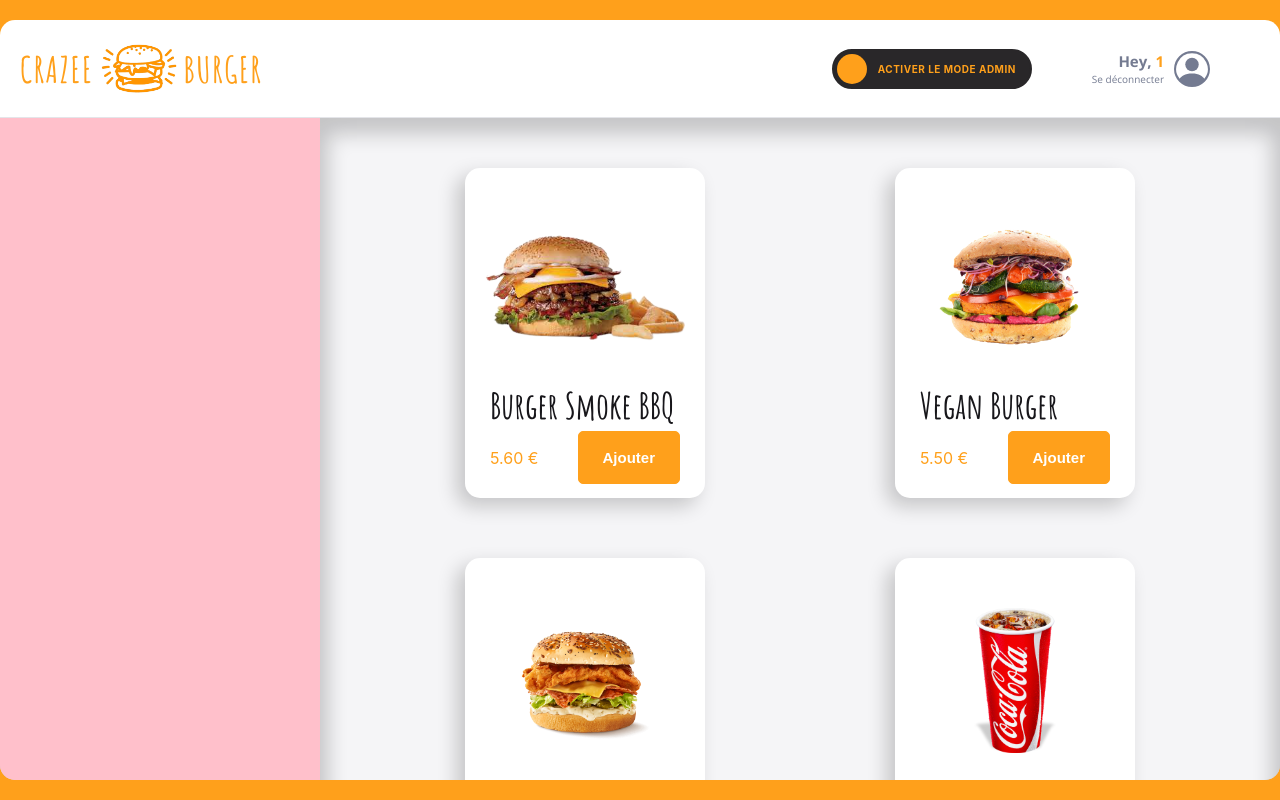
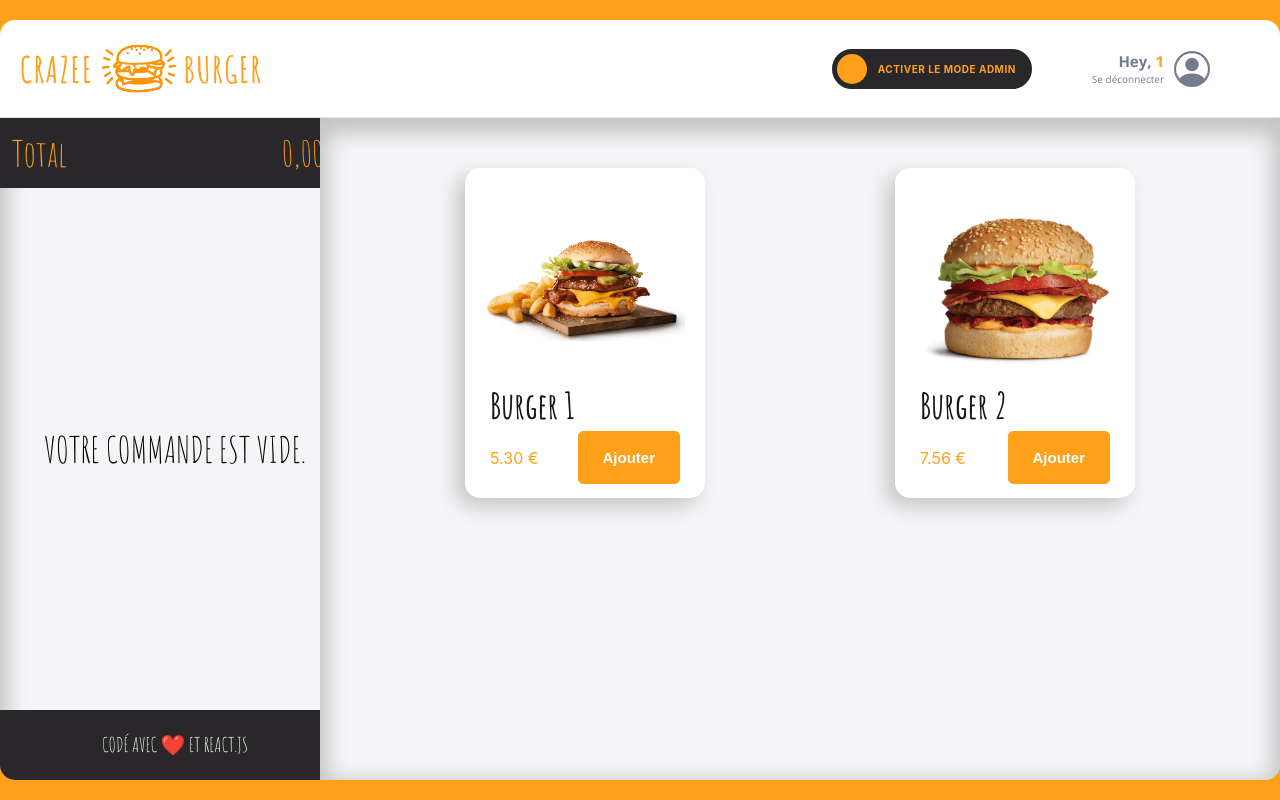
Before and after one commit to michelschmitt68/crazee-burger, a React (Vite) app: page /order/1 in a window 1280 px wide. Built offline with nearby package versions, Linux system fonts and the light colour scheme.

Commit message:
♻️ F10: decompose basket in components

```diff
--- a/src/components/pages/order/Admin/AdminPanel.jsx
+++ b/src/components/pages/order/Admin/AdminPanel.jsx
@@ -86,8 +86,6 @@ const PanelAdminStyled = styled.div`
     border: 1px solid ${theme.colors.greyLight};
     padding: 30px 70px;
     box-shadow: 0 -2px 5px rgba(0, 0, 0, 0.1);
-    border-bottom-left-radius: ${theme.borderRadius.extraRound};
-    border-bottom-right-radius: ${theme.borderRadius.extraRound};
 }
 
 
--- /dev/null
+++ b/src/components/pages/order/Basket/Basket.jsx
@@ -0,0 +1,28 @@
+import styled from "styled-components";
+import { theme } from "../../../../theme";
+import Total from "./Total";
+import BasketBody from "./BasketBody";
+import Footer from "./Footer";
+
+
+const Basket = () => {
+  return (
+    <BasketStyled>
+        <Total />
+        <BasketBody/>
+        <Footer/>
+    </BasketStyled>
+  )
+}
+
+export default Basket
+
+const BasketStyled = styled.div`
+  width: 350px;
+  display: flex;
+  align-items: center;
+  flex-direction: column;
+  font-size: ${theme.fonts.P4};
+  font-family: "Amatic SC", cursive;
+  font-weight: ${theme.weights.regular};
+`;
--- /dev/null
+++ b/src/components/pages/order/Basket/BasketBody.jsx
@@ -0,0 +1,20 @@
+import styled from "styled-components";
+
+
+const BasketBody = () => {
+  return (
+    <BasketBodyStyled className="body">
+        <span>VOTRE COMMANDE EST VIDE.</span>
+    </BasketBodyStyled>
+  )
+}
+
+export default BasketBody
+
+const BasketBodyStyled = styled.div`
+    display: flex;
+    width: 100%;
+    justify-content: center;
+    align-items: center;
+    flex: 1;
+`;
--- /dev/null
+++ b/src/components/pages/order/Basket/Footer.jsx
@@ -0,0 +1,29 @@
+import styled from "styled-components";
+import { theme } from "../../../../theme";
+
+
+const Footer = () => {
+  return (
+    <FooterStyled>
+        <div className="end">
+            <p>CODÉ AVEC ❤️ ET REACT.JS</p>
+        </div>
+    </FooterStyled>
+  )
+}
+
+export default Footer
+
+const FooterStyled = styled.div`
+    display: flex;
+    align-items: center;
+    justify-content: center;
+    height: 70px;
+    width: 100%;
+    background-color: ${theme.colors.background_dark};
+    color: ${theme.colors.primary};
+    padding: 17px 12px;
+    font-size: ${theme.fonts.P2};
+    color: ${theme.colors.white};
+    background-color: ${theme.colors.background_dark};
+`;
--- /dev/null
+++ b/src/components/pages/order/Basket/Total.jsx
@@ -0,0 +1,25 @@
+import styled from "styled-components";
+import { theme } from "../../../../theme";
+
+
+const Total = () => {
+  return (
+    <TotalStyled>
+        <span>Total</span>
+        <span>0,00€</span>
+    </TotalStyled>
+  )
+}
+
+export default Total
+
+const TotalStyled = styled.div`
+    display: flex;
+    justify-content: space-between;
+    align-items: center;
+    width: 100%;
+    height: 70px;
+    background-color: ${theme.colors.background_dark};
+    color: ${theme.colors.primary};
+    padding: 17px 12px;
+`;
--- a/src/components/pages/order/Main/Main.jsx
+++ b/src/components/pages/order/Main/Main.jsx
@@ -6,6 +6,7 @@ import AdminPanel from "../Admin/AdminPanel";
 import EmptyMenu from "./EmptyMenu";
 import { useContext } from "react";
 import OrderContext from '../../../../contexts/OrderContext';
+import Basket from "../Basket/Basket"
 
 
 
@@ -15,7 +16,7 @@ export default function Main() {
 
   return (
       <MainStyled className="main">
-        <div className="basket"></div>
+        <Basket></Basket>
 
         <div className="boddd">
           {menus.length === 0 ? (
--- a/src/components/pages/order/Main/Menu.jsx
+++ b/src/components/pages/order/Main/Menu.jsx
@@ -35,4 +35,5 @@ const MenuStyled = styled.div`
   padding: 50px 50px 150px;
   justify-items: center;
   box-shadow: 0px 8px 20px 8px rgba(0, 0, 0, 0.2) inset;
+  min-height: 100%;
 `;
--- a/src/components/pages/order/OrderPage.jsx
+++ b/src/components/pages/order/OrderPage.jsx
@@ -6,7 +6,7 @@ import { theme } from "../../../theme";
 import { useRef, useState } from "react";
 import { toast} from 'react-toastify';
 import OrderContext from "../../../contexts/OrderContext";
-import { fakeMenu2 } from "../../../fakeData/fakeMenu";
+import { fakeMenu1 } from "../../../fakeData/fakeMenu";
 import { EMPTY_PRODUCT } from "../../../enums/product";
 
 
@@ -14,7 +14,7 @@ import { EMPTY_PRODUCT } from "../../../enums/product";
 const OrderPage = () => {
 
   const [isChecked, setIsChecked] = useState(false);
-  const [menus, setMenus] = useState(fakeMenu2);
+  const [menus, setMenus] = useState(fakeMenu1);
   const [newProduct, setNewProduct] = useState(EMPTY_PRODUCT);
   const [selectedItem, setSelectedItem] = useState(EMPTY_PRODUCT);
   const [editedProduct, setEditedProduct] = useState(null);
@@ -52,7 +52,7 @@ const OrderPage = () => {
     setSelectedItem(updatedItem);
   }
   const resetMenus = () => {
-    setMenus(fakeMenu2);
+    setMenus(fakeMenu1);
   }
   const onDeselect = () => {
     setSelectedItem(EMPTY_PRODUCT)
```
